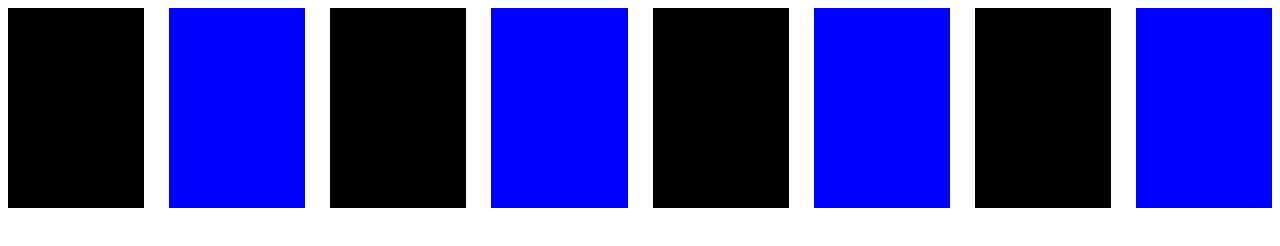
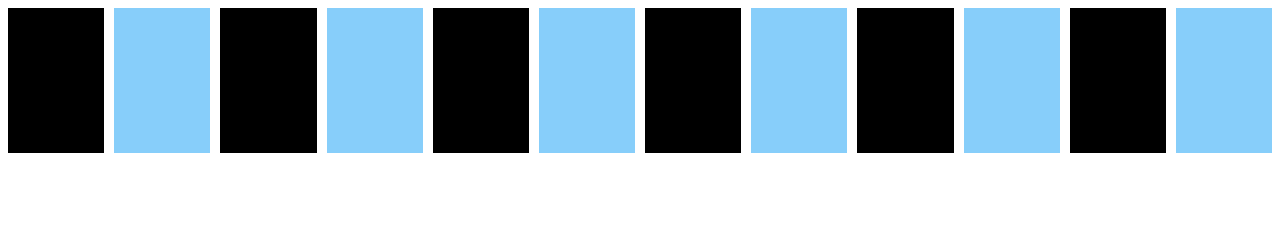
Before and after one commit to WhiteSenat0r/WebOA--Front-End-, a plain HTML site: page squares_task.html in a window 1280 px wide. Drawn offline with Linux system fonts and the light colour scheme.

Commit message:
Updated CSS and values

```diff
--- a/squares_task.html
+++ b/squares_task.html
@@ -8,16 +8,16 @@
     <style>
         .container {
             display: flex;
-            height: 200px;
+            height: 145px;
             width: 100%;
-            column-gap: 25px;
+            column-gap: 10px;
         }
         .container div{
-            width: 200px;
+            width: 145px;
             background-color: black;
         }
         .container div:nth-child(2n){
-            background-color: blue;
+            background-color: lightskyblue;
         }
         .container div:hover{
             background-color: orange;
@@ -34,6 +34,10 @@
             <div></div>
             <div></div>
             <div></div>
+            <div></div>
+            <div></div>
+            <div></div>
+            <div></div>
         </div>
     </body>
 </html>
```
